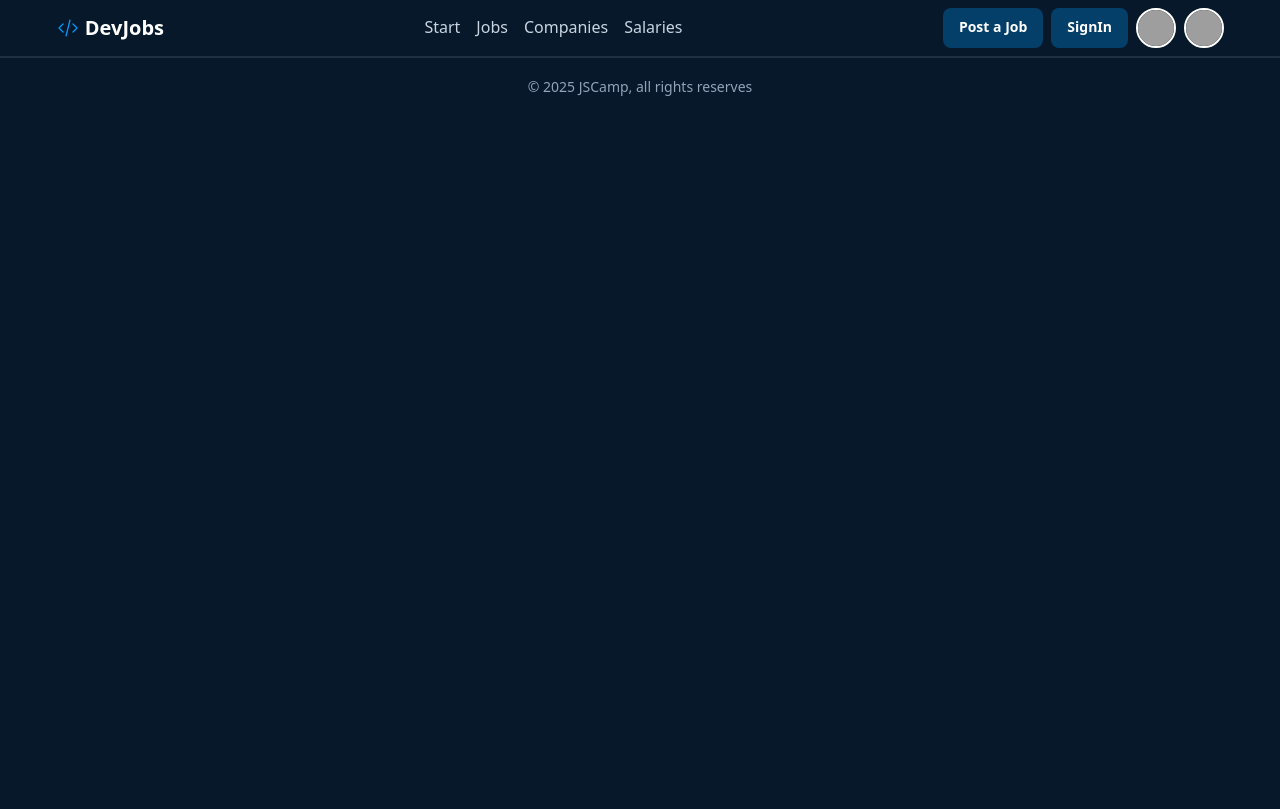
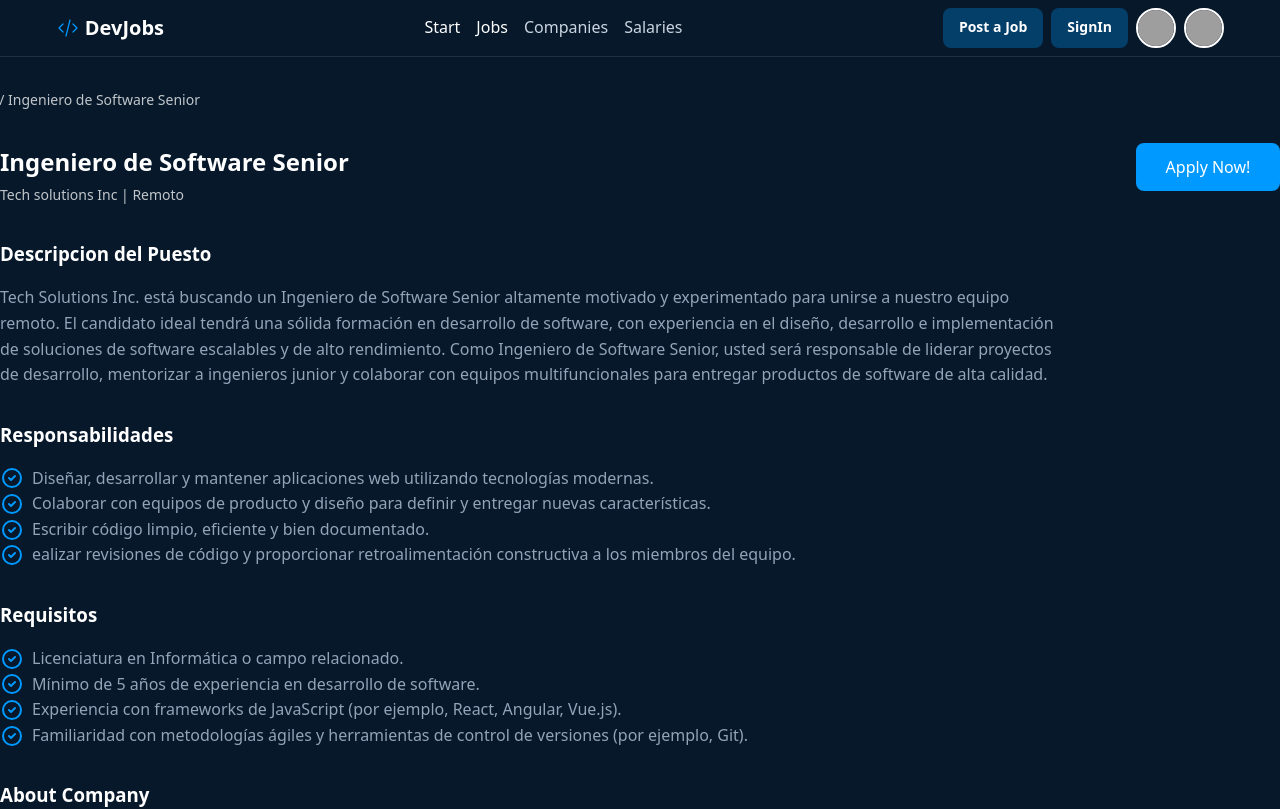
Before and after one commit to jotasvec/DevJobs_BC, a React (Vite) app: page /jobsdetails in a window 1280 px wide. Shown: the top 809 px of the page. Built offline with nearby package versions, Linux system fonts and the light colour scheme; grey boxes are pictures that could not be loaded.

Commit message:
JobsDetail page

```diff
--- a/package.json
+++ b/package.json
@@ -10,8 +10,8 @@
     "preview": "vite preview"
   },
   "dependencies": {
-    "react": "^19.2.0",
-    "react-dom": "^19.2.0"
+    "react": "^19.2.1",
+    "react-dom": "^19.2.1"
   },
   "devDependencies": {
     "@eslint/js": "^9.39.1",
--- a/src/App.jsx
+++ b/src/App.jsx
@@ -3,8 +3,10 @@ import Header from './components/Header.jsx'
 import Jobs from './components/Jobs/index.jsx'
 import Home from './components/Home.jsx'
 import NotFound from './components/NotFound.jsx'
+
 // import { useRouter } from './hooks/useRouter.jsx'
 import { Route } from './router/Route.jsx'
+import JobsDetails from './components/JobsDetails.jsx'
 
 
 
@@ -15,6 +17,7 @@ function App() {
       <main>
         <Route path='/' children={<Home />} />
         <Route path='/jobs' children={<Jobs />} />
+        <Route path='/jobsdetails' children={<JobsDetails />} />
 
       </main>
       <Footer />
--- a/src/components/Header.jsx
+++ b/src/components/Header.jsx
@@ -1,4 +1,3 @@
-import React, { useState } from 'react';
 import '../App.css';
 import Avatar from './Avatar';
 import { Link } from '../router/Link.jsx';
--- a/src/components/Jobs/JobCard.jsx
+++ b/src/components/Jobs/JobCard.jsx
@@ -1,4 +1,6 @@
 import React, { useState } from 'react'
+import { Link } from '../../router/Link';
+
 
 const JobCard = ({ card }) => {
     const [isApplied, setIsApplied] =  useState(false)
@@ -16,7 +18,7 @@ const JobCard = ({ card }) => {
         data-technology={card.data.technology}
         >
         <div>
-            <h3>{card.titulo}</h3>
+            <Link href='/jobsdetails' ><h3>{card.titulo}</h3></Link>
             <small>{card.empresa} | {card.ubicacion}</small>
             <p>{card.descripcion}</p>
         </div>
--- a/src/components/Jobs/Pagination.jsx
+++ b/src/components/Jobs/Pagination.jsx
@@ -25,14 +25,20 @@ const Pagination = ({currentPage = 1, totalPages, onPageChange}) => {
         }
     }
 
+    const buildChangePageURL = (page) => {
+        const url = new URL(window.location)
+        url.searchParams.set('page', page)
+        return `${url.pathname}?${url.searchParams.toString()}`
+    }
+
   return (
     <nav className={styles.pagination} >
-        <a href="#" className={`pagination-left ${ isFirstPage ? styles.disabled : '' }`}
+        <a href={buildChangePageURL(currentPage - 1)} className={`pagination-left ${ isFirstPage ? styles.disabled : '' }`}
            onClick={handlePrevClick} ><svg xmlns="http://www.w3.org/2000/svg" width="24" height="24" viewBox="0 0 24 24" fill="none" stroke="currentColor" strokeWidth="1.25" strokeLinecap="round" strokeLinejoin="round" className="icon icon-tabler icons-tabler-outline icon-tabler-chevron-left"><path stroke="none" d="M0 0h24v24H0z" fill="none"/><path d="M15 6l-6 6l6 6" /></svg></a>
         <div className={styles.paginationRow}>
             {
                 pages.map(page => (
-                    <a href="#"
+                    <a href={buildChangePageURL(page)}
                         key={page}
                         className={currentPage === page ? styles.isActive:''}
                         onClick={(e) => handleChangePage(e, page)}    >
@@ -41,7 +47,7 @@ const Pagination = ({currentPage = 1, totalPages, onPageChange}) => {
                 ))
             }
         </div>
-        <a href="#" className={`pagination-right ${ isLastPage ? styles.disabled : '' }`}
+        <a href={buildChangePageURL(currentPage + 1)} className={`pagination-right ${ isLastPage ? styles.disabled : '' }`}
             onClick={handleNextClick}><svg xmlns="http://www.w3.org/2000/svg" width="24" height="24" viewBox="0 0 24 24" fill="none" stroke="currentColor" strokeWidth="1.25" strokeLinecap="round" strokeLinejoin="round" className="icon icon-tabler icons-tabler-outline icon-tabler-chevron-right"><path stroke="none" d="M0 0h24v24H0z" fill="none"/><path d="M9 6l6 6l-6 6" /></svg></a>
     </nav>
   )
--- /dev/null
+++ b/src/components/JobsDetails.jsx
@@ -0,0 +1,70 @@
+import React from 'react'
+import styles from './JobsDetails.module.css';
+import { Link } from '../router/Link';
+
+const CircleCheck = () =>{
+    return (
+        <svg xmlns="http://www.w3.org/2000/svg" width={24} height={24} viewBox="0 0 24 24" fill="none" stroke="currentColor" strokeWidth={2} strokeLinecap="round" strokeLinejoin="round" className="icon icon-tabler icons-tabler-outline icon-tabler-circle-check"><path stroke="none" d="M0 0h24v24H0z" fill="none"/><path d="M12 12m-9 0a9 9 0 1 0 18 0a9 9 0 1 0 -18 0" /><path d="M9 12l2 2l4 -4" /></svg>
+    )
+}
+
+const JobsDetails = () => {
+  return (
+    <>
+        <div className={styles.jobsDetails} >
+            <small style={{ textAlign: 'left', marginLeft: '-2rem' }}> <Link href="/jobs">Jobs</Link> / Ingeniero de Software Senior</small>
+            <section className={styles.jobTitle}>
+                <div>
+                    <h2>Ingeniero de Software Senior</h2>
+                    <small>Tech solutions Inc | Remoto </small>
+                </div>
+                <button className=''>Apply Now!</button>
+            </section>
+            <section className={styles.description} >
+                <h3>Descripcion del Puesto</h3>
+                <p>Tech Solutions Inc. está buscando un Ingeniero de Software Senior altamente motivado y experimentado para unirse a nuestro equipo remoto. El candidato ideal
+                    tendrá una sólida formación en desarrollo de software, con experiencia en el diseño, desarrollo e implementación de soluciones de software escalables y de alto
+                    rendimiento. Como Ingeniero de Software Senior, usted será responsable de liderar proyectos de desarrollo, mentorizar a ingenieros junior y colaborar con equipos
+                    multifuncionales para entregar productos de software de alta calidad.
+                </p>
+            </section>
+            <section className="">
+                <h3>Responsabilidades</h3>
+                <ul>
+                    <li> <CircleCheck /> Diseñar, desarrollar y mantener aplicaciones web utilizando tecnologías modernas.</li>
+                    <li> <CircleCheck />  Colaborar con equipos de producto y diseño para definir y entregar nuevas características.</li>
+                    <li> <CircleCheck />  Escribir código limpio, eficiente y bien documentado.</li>
+                    <li> <CircleCheck />  ealizar revisiones de código y proporcionar retroalimentación constructiva a los miembros del equipo.</li>
+                </ul>
+
+            </section>
+            <section className="">
+                <h3>Requisitos</h3>
+                <ul>
+                    <li> <CircleCheck /> Licenciatura en Informática o campo relacionado.</li>
+                    <li> <CircleCheck /> Mínimo de 5 años de experiencia en desarrollo de software.</li>
+                    <li> <CircleCheck /> Experiencia con frameworks de JavaScript (por ejemplo, React, Angular, Vue.js).</li>
+                    <li> <CircleCheck /> Familiaridad con metodologías ágiles y herramientas de control de versiones (por ejemplo, Git).</li>
+                </ul>
+
+            </section>
+            <section>
+                <h3>About Company</h3>
+                <p>
+                    Tech Solutions Inc. es una empresa de tecnología innovadora que se centra en la creación de soluciones de software de vanguardia para diversas industrias. Estamos
+                    comprometidos con el fomento de un entorno de trabajo colaborativo e inclusivo donde cada empleado pueda prosperar y crecer profesionalmente. Ofrecemos salarios
+                    competitivos, beneficios integrales y oportunidades de desarrollo profesional continuo.
+                </p>
+
+            </section>
+        </div>
+        <div className={styles.bottomButton}>
+            <button >Apply Now!</button>
+        </div>
+
+
+    </>
+  )
+}
+
+export default JobsDetails
--- /dev/null
+++ b/src/components/JobsDetails.module.css
@@ -0,0 +1,60 @@
+
+.jobsDetails{
+    display: flex;
+    flex-direction: column;
+    justify-content: center;
+    gap: 2rem;
+    margin-block: 2rem;
+
+     /* bottom */
+    border-bottom: 1px solid var(--border);
+    padding-bottom: 2rem;
+
+    & section {
+        text-align: left;
+
+        h3 {
+            margin-bottom: 1rem;
+        }
+
+        p {
+            text-wrap: balance;
+        }
+        ul {
+            /* margin-left: 1rem; */
+
+            & li{
+                display: flex;
+                gap: 0.5rem;
+                align-items: center;
+                color: var(--text-muted);
+
+                svg{
+                    color: var(--primary-light);
+                }
+            }
+        }
+    }
+
+    & > .jobTitle {
+        display: flex;
+        justify-content: space-between;
+
+    }
+    small {
+        font-size: 0.875rem;
+        opacity: 0.75;
+    }
+
+}
+
+.bottomButton {
+    display: flex;
+    justify-content: end;
+    margin-bottom: 2rem;
+}
+
+button{
+    height: 3rem;
+    width: 9rem;
+}
--- a/src/components/SearchField.jsx
+++ b/src/components/SearchField.jsx
@@ -25,6 +25,7 @@ const SearchField = ({ onChange, onSubmit, value }) => {
         placeholder="search jobs"
         onChange={handleOnChange}
         required
+        autoComplete='off'
       />
       <button type='submit'>Search</button>
     </form>
--- a/src/index.css
+++ b/src/index.css
@@ -105,7 +105,7 @@ body{
     font-family: system-ui, -apple-system, BlinkMacSystemFont, 'Segoe UI', Roboto, Oxygen, Ubuntu, Cantarell, 'Open Sans', 'Helvetica Neue', sans-serif;
     background-color: var(--background);
     color: var(--text-primary);
-    min-height: 100vh;
+    min-height: 100dvh;
     display: flex;
     flex-direction: column;
     line-height: 1.6;
@@ -123,6 +123,9 @@ h1 {
 h1 + p{
     text-wrap: balance;
     margin-bottom: 2rem;
+}
+p{
+    color: var(--text-muted);
 }
 
 /* Header */
@@ -265,6 +268,9 @@ button {
         pointer-events: none;
     }
 }
+button {
+    background-color: var(--primary-light);
+}
 
 
 /* Features Section */
@@ -343,6 +349,7 @@ article{
 
 /* Footer */
 footer {
+
   background-color: var(--background);
   border-top: 1px solid var(--border);
   text-align: center;
--- a/src/router/Link.jsx
+++ b/src/router/Link.jsx
@@ -8,7 +8,12 @@ export const Link = ({href, children, ...restProps}) => {
         navigateTo(href);
     }
     return (
-    <a href={href} {...restProps} onClick={handleClick}>
+    <a
+      style={{textDecoration: 'none', textDecorationColor: '#FFF', color: '#FFF'}}
+      href={href}
+      {...restProps}
+      onClick={handleClick}
+    >
        {children}
     </a>
   )
```
Also changed, not shown: public/circle-check.svg (added), 1 other file (tests, documents, lock files or other folders).
